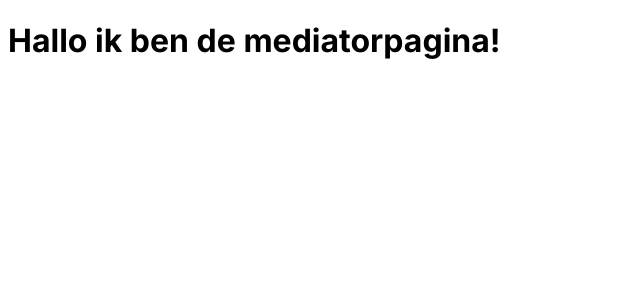
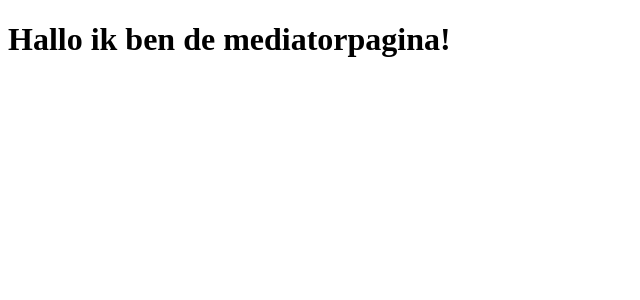
Before and after one commit to sanneVB/rvmediation, a Vue app: page /mediator in a window 1280 px wide. Shown: the top 300 px of the page, without its empty margins (0-640 px from the left). Built offline with nearby package versions, Linux system fonts and the light colour scheme.

Commit message:
Change font definitions to be more inline with BEM

```diff
--- a/src/App.vue
+++ b/src/App.vue
@@ -4,7 +4,7 @@
 
 <style>
 
-  html {
+  .text {
     font-family: "Inter", sans-serif;
     font-optical-sizing: auto;
     font-weight: 400;
@@ -12,15 +12,15 @@
     font-variation-settings: "slnt" 0;
   }
 
-  .inter--bold {
+  .text--bold {
     font-weight: 700;
   }
 
-  .inter--semi-bold {
+  .text--semi-bold {
     font-weight: 600;
   }
 
-  .inter--italic {
+  .texc--italic {
     font-variation-settings: "slnt" -10;
   }
 
```
